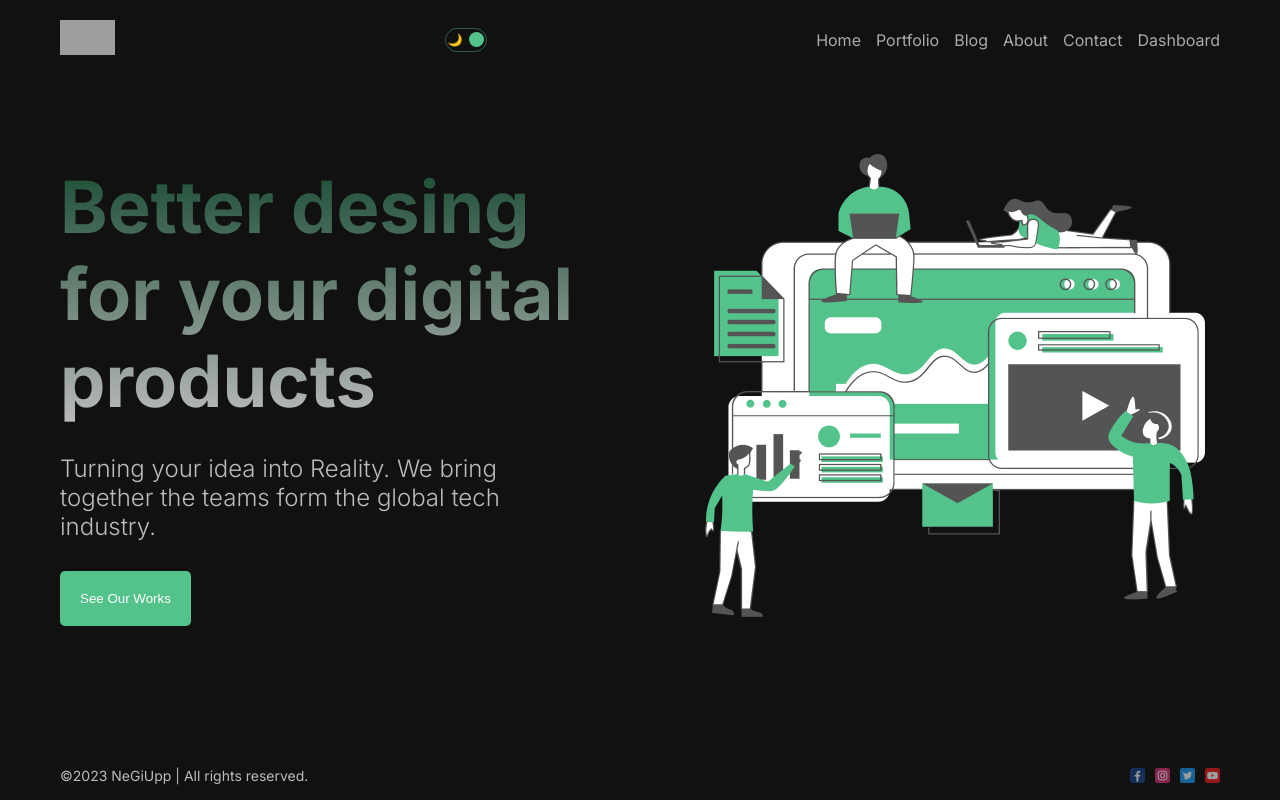
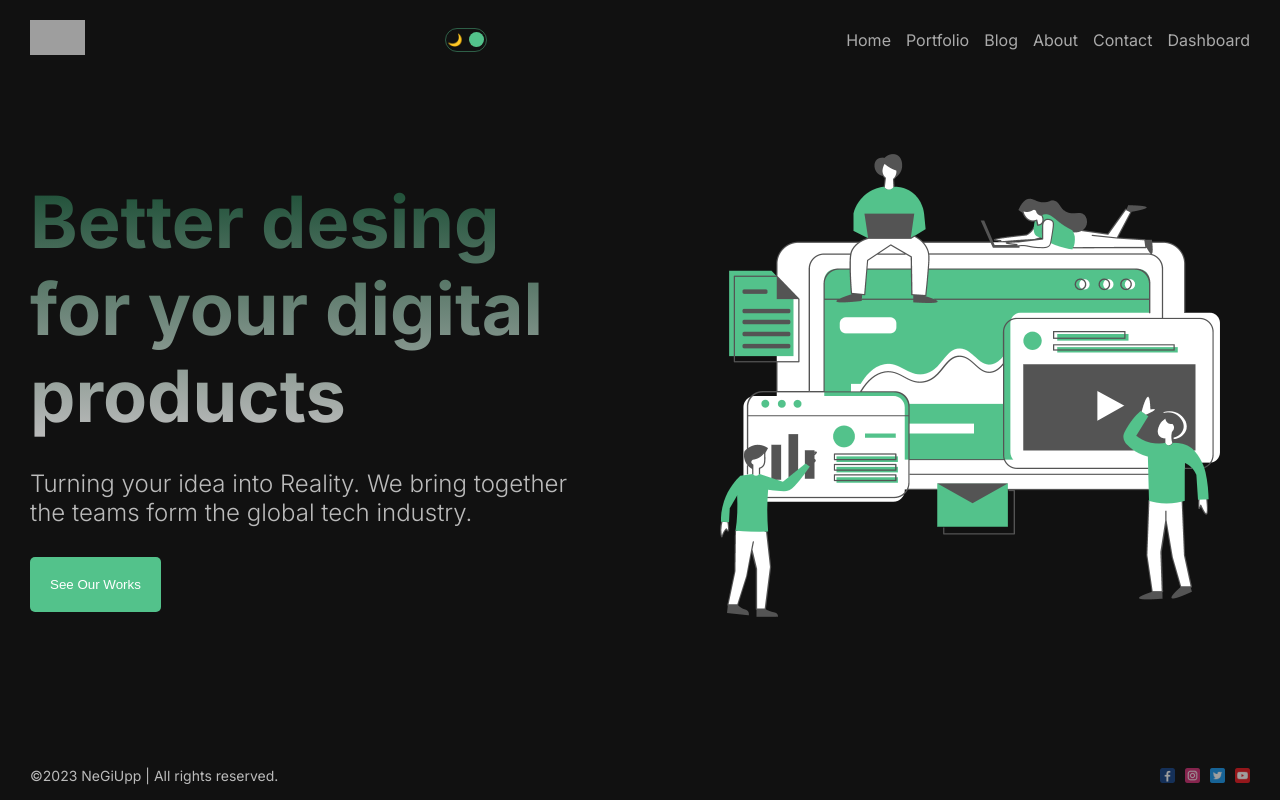
Before and after one commit to juansesu3/my-page, a Next.js app: page / in a window 1280 px wide. Built offline with nearby package versions, Linux system fonts and the light colour scheme; no server answers; grey boxes are pictures that could not be loaded.

Commit message:
some changes

```diff
--- a/src/app/dashboard/page.module.css
+++ b/src/app/dashboard/page.module.css
@@ -4,7 +4,7 @@
     gap: 50px;
 
 }
-@media screen and (min-width:768px) {
+@media screen and (min-width:970px) {
     .container {
         flex-direction: row;
         gap: 100px;
--- a/src/app/globals.css
+++ b/src/app/globals.css
@@ -36,7 +36,7 @@ a {
   max-width: 1366px;
   min-height: 100vh;
   margin: 0 auto;
-  padding: 0 60px;
+  padding: 0 30px;
   display: flex;
   flex-direction: column;
   justify-content: space-between;
```
